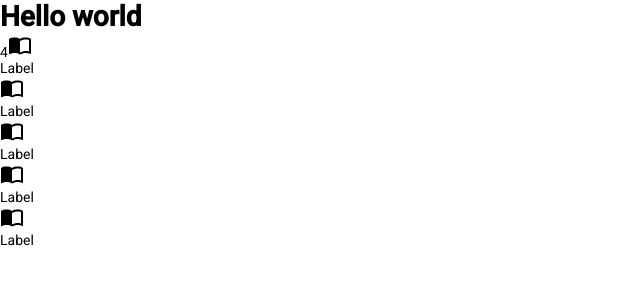
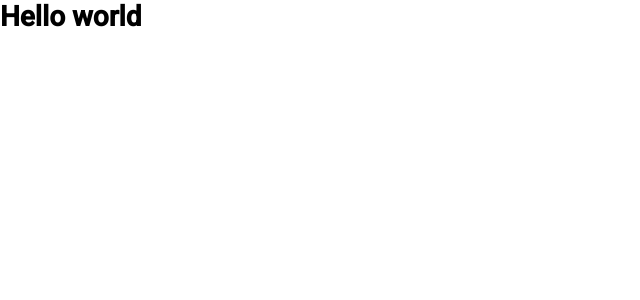
Before and after one commit to mindenit/nure-schedule, a React (Vite) app: page / in a window 1280 px wide. Shown: the top 300 px of the page, without its empty margins (0-640 px from the left). Built offline with nearby package versions, Linux system fonts and the light colour scheme.

Commit message:
feat: add NavbarAvatar component, change component architcture

```diff
--- a/src/App.tsx
+++ b/src/App.tsx
@@ -9,10 +9,12 @@ import { ThemeProvider } from "styled-components";
 import GlobalStyles from "styles/global";
 import { darkTheme, lightTheme } from "styles/theme";
 
+import { ImportContacts } from "@mui/icons-material";
+import NavbarIcon from "component/Navbar/Icon/Icon";
+import NavbarItem from "component/Navbar/Item/Item";
+import Navbar from "component/Navbar/Navbar";
 import type { RootState } from "core/store/store";
-import Navbar from "component/Navbar/Navbar";
-import NavbarItem from "component/NavbarItem/NavbarItem";
-import { ImportContacts } from "@mui/icons-material";
+import NavbarAvatar from "component/Navbar/Avatar/Avatar";
 // import { uiActions } from "core/store/slices/ui.slice";
 
 // const Wrapper = styled.div`
@@ -34,23 +36,6 @@ const App: React.FC = () => {
             {/* <button onClick={() => dispatch(uiActions.toggleTheme())}>
                 Change theme
             </button> */}
-            <Navbar>
-                <NavbarItem $isActive={true} icon={<ImportContacts />} badgeCount={4}>
-                    Label
-                </NavbarItem>
-                <NavbarItem $isActive={false} icon={<ImportContacts />}>
-                    Label
-                </NavbarItem>
-                <NavbarItem $isActive={false} icon={<ImportContacts />}>
-                    Label
-                </NavbarItem>
-                <NavbarItem $isActive={false} icon={<ImportContacts />}>
-                    Label
-                </NavbarItem>
-                <NavbarItem $isActive={false} icon={<ImportContacts />}>
-                    Label
-                </NavbarItem>
-            </Navbar>
         </ThemeProvider>
     );
 };
--- /dev/null
+++ b/src/component/Navbar/Avatar/Avatar.tsx
@@ -0,0 +1,16 @@
+import { ComponentPropsWithoutRef, ElementRef, forwardRef } from "react";
+import * as S from "./Avatar.styles";
+
+interface NavbarAvatarProps extends ComponentPropsWithoutRef<"img"> {
+  badgeCount?: number
+}
+
+const NavbarAvatar = forwardRef<ElementRef<"img">, NavbarAvatarProps>(({ ...props }, ref) => {
+  return (
+    <S.StyledAvatar className="Container">
+      <img ref={ref} {...props} />
+    </S.StyledAvatar>
+  )
+})
+
+export default NavbarAvatar;
--- /dev/null
+++ b/src/component/Navbar/Icon/Icon.tsx
@@ -0,0 +1,21 @@
+import { ComponentPropsWithoutRef, ElementRef, forwardRef } from "react";
+import * as S from "./Icon.styles";
+
+interface NavbarIconProps extends ComponentPropsWithoutRef<"div"> {
+  badgeCount?: number
+}
+
+const NavbarIcon = forwardRef<ElementRef<"div">, NavbarIconProps>(({ badgeCount, children, ...props }, ref) => {
+  return (
+    <S.NavbarIcon ref={ref} className="Container" {...props}>
+      {badgeCount && (
+        <span className="IconBadge" aria-hidden={true}>
+          {badgeCount}
+        </span>
+      )}
+      {children}
+    </S.NavbarIcon>
+  )
+})
+
+export default NavbarIcon;
--- a/src/component/NavbarItem/NavbarItem.styles.ts
+++ b/src/component/Navbar/Item/Item.styles.ts
@@ -1,7 +1,7 @@
 import styled from "styled-components";
 import { media } from "styles/media";
 
-export const LinkStyled = styled.a<{ $isActive: boolean }>`
+export const LinkStyled = styled.a`
   @media ${media.small} {
     display: flex;
     align-items: center;
@@ -12,25 +12,31 @@ export const LinkStyled = styled.a<{ $isActive: boolean }>`
     gap: 4px;
     font-size: 12px;
     line-height: 16px;
-    font-weight: ${({ $isActive }) => $isActive ? 600 : 500 };
-    color: ${({ $isActive, theme }) => $isActive ? theme.colors.contrast : theme.colors.text};
+    font-weight: 500;
+    color: ${({ theme }) => theme.colors.text};
     background-color: transparent;
-
     &:hover, &:focus {
       color: ${({ theme }) => theme.colors.contrast};
-      .IconContainer {
+
+      .Container {
         background-color: ${({ theme }) => theme.colors.secondaryContainer};
       }
     }
+    &[data-active="true"] {
+      color: ${({ theme }) => theme.colors.contrast};
+      font-weight: 600;
 
-    .IconContainer {
+      .Container {
+        background-color: ${({ theme }) => theme.colors.secondaryContainer};
+      }
+    }
+    .Container {
       display: flex;
       align-items: center;
       justify-content: center;
       width: 100%;
       height: 32px;
       border-radius: 16px;
-      background-color: ${({ $isActive, theme }) => $isActive && theme.colors.secondaryContainer};
       letter-spacing: 0.5px;
       .IconBadge {
         display: flex;
--- /dev/null
+++ b/src/component/Navbar/Item/Item.tsx
@@ -0,0 +1,30 @@
+import { ComponentPropsWithoutRef, ElementRef, forwardRef } from "react";
+import * as S from "./Item.styles";
+
+interface NavbarItemProps extends ComponentPropsWithoutRef<"a"> {
+  isActive?: boolean;
+  // icon: ReactNode;
+  // badgeCount?: number
+}
+
+const NavbarItem = forwardRef<ElementRef<"a">, NavbarItemProps>(({ children, isActive, ...props }, ref) => {
+  return (
+    <S.LinkStyled ref={ref} data-active={isActive} {...props}>
+      {/* <div className="Container">
+        {badgeCount && (
+          <span className="IconBadge" aria-hidden={true}>
+            {badgeCount}
+          </span>
+        )}
+        {icon}
+      </div> */}
+      {children}
+    </S.LinkStyled>
+  )
+})
+
+NavbarItem.defaultProps = {
+  isActive: false
+}
+
+export default NavbarItem;
--- a/src/component/NavbarItem/NavbarItem.tsx
+++ /dev/null
@@ -1,26 +0,0 @@
-import { ComponentPropsWithoutRef, ElementRef, ReactNode, forwardRef } from "react";
-import * as S from "./NavbarItem.styles";
-
-interface NavbarItemProps extends ComponentPropsWithoutRef<"a"> {
-  $isActive: boolean;
-  icon: ReactNode;
-  badgeCount?: number
-}
-
-const NavbarItem = forwardRef<ElementRef<"a">, NavbarItemProps>(({ children, icon, badgeCount, ...props }, ref) => {
-  return (
-    <S.LinkStyled ref={ref} {...props}>
-      <div className="IconContainer">
-        {badgeCount && (
-          <span className="IconBadge" aria-hidden={true}>
-            {badgeCount}
-          </span>
-        )}
-        {icon}
-      </div>
-      {children}
-    </S.LinkStyled>
-  )
-})
-
-export default NavbarItem;
```
Also changed, not shown: src/component/Navbar/Avatar/Avatar.styles.ts (added, +20 -0 lines), src/component/Navbar/Icon/Icon.styles.ts (added, +30 -0 lines).
